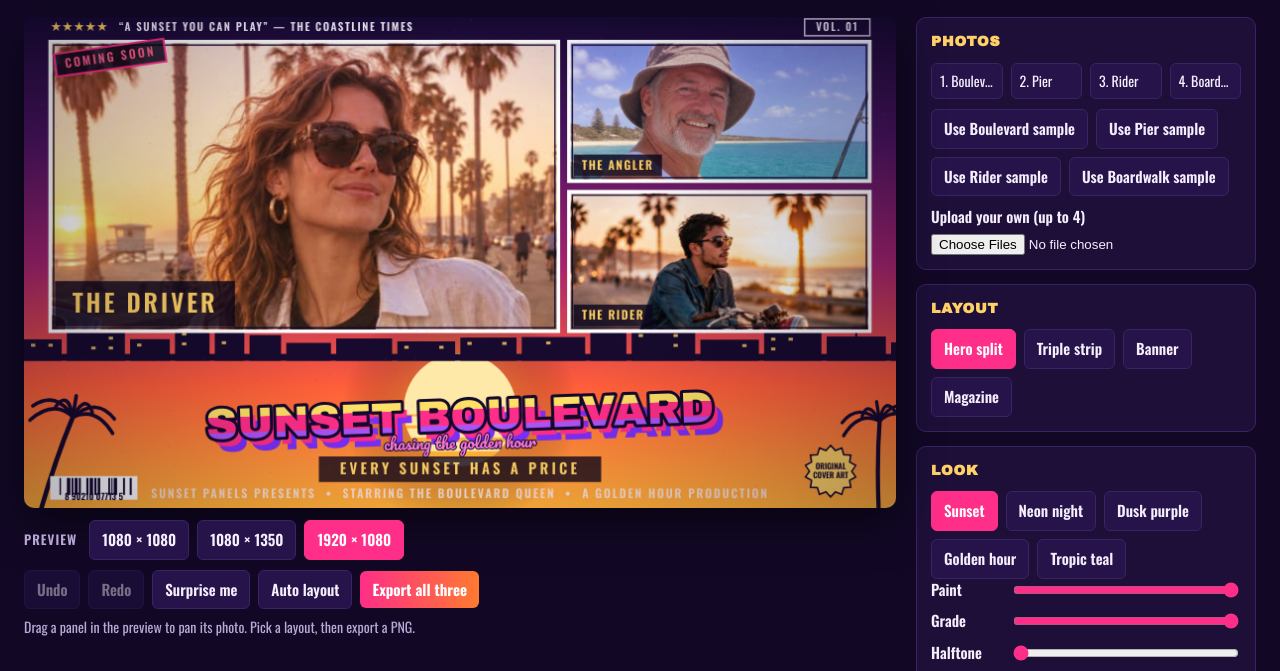
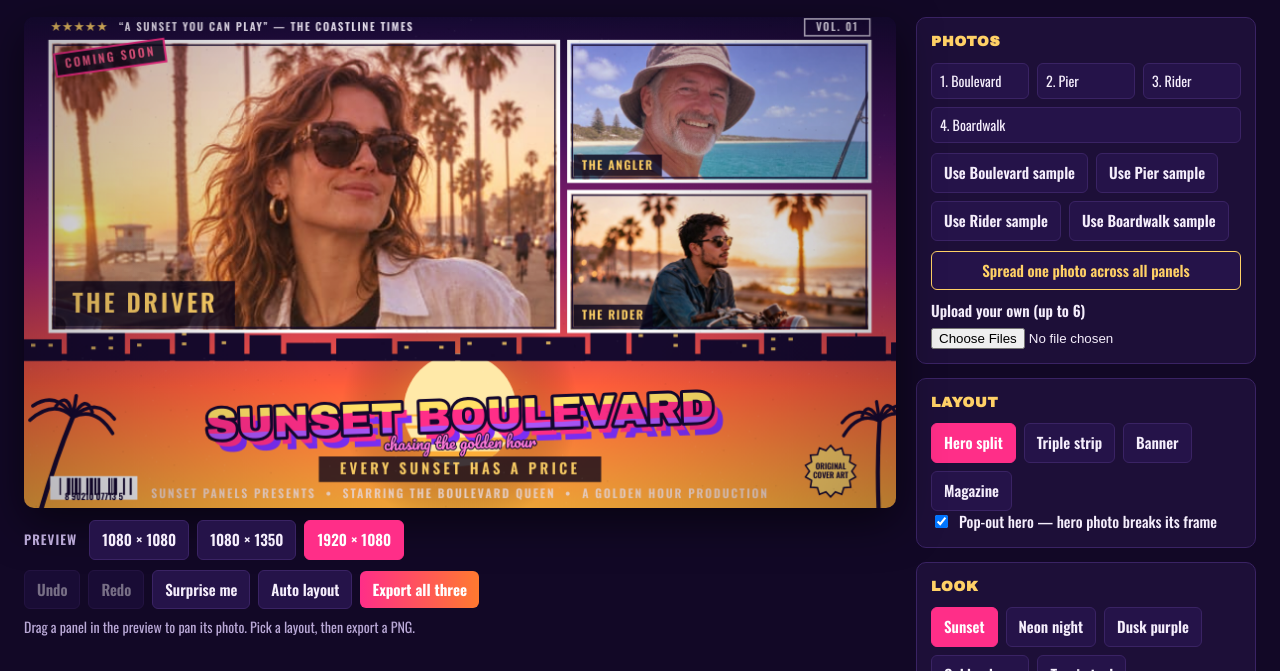
Before and after one commit to einsteincy/gta6-cover-art-01-entry, a plain HTML site: page app/index.html in a window 1280 px wide. Shown: the part 90-761 px from the top of the page. Drawn offline with Linux system fonts and the light colour scheme.

Commit message:
Update app/index.html and app/style.css — Sunset Panels revision

```diff
--- a/app/index.html
+++ b/app/index.html
@@ -32,13 +32,15 @@
       <h2>Photos</h2>
       <div id="photo-slots" class="slots"></div>
       <div id="sample-buttons" class="row"></div>
-      <label class="upload-label">Upload your own (up to 4)
+      <button id="spread-btn" type="button" class="spread" title="Fill every panel with the first photo, each with a different crop">Spread one photo across all panels</button>
+      <label class="upload-label">Upload your own (up to 6)
         <input id="upload" type="file" accept="image/*" multiple>
       </label>
     </section>
     <section>
       <h2>Layout</h2>
       <div id="layout-pick" class="pick-row"></div>
+      <label class="check"><input id="popout-toggle" type="checkbox" checked> Pop-out hero — hero photo breaks its frame</label>
     </section>
     <section>
       <h2>Look</h2>
@@ -56,6 +58,7 @@
       <label>Script subtitle <input id="script-input" type="text" maxlength="40" value="chasing the golden hour"></label>
       <label>Title size <input id="title-size" type="range" min="0.7" max="1.3" step="0.05" value="1"></label>
       <div class="row"><span>Title stripes</span><div id="title-colors" class="swatches"></div></div>
+      <div class="row"><span>Title style</span><div id="title-style-pick" class="pick-row"></div></div>
       <label class="check"><input id="outline-toggle" type="checkbox" checked> Bold black outline</label>
     </section>
     <section>
--- a/app/style.css
+++ b/app/style.css
@@ -131,9 +131,9 @@ button:hover { border-color: var(--accent); }
 .swatches { display: flex; gap: 8px; }
 .swatch { width: 26px; height: 26px; padding: 0; border-radius: 50%; border: 2px solid transparent; }
 .swatch.picked { border-color: #fff; }
-.slots { display: flex; gap: 8px; margin-bottom: 10px; }
+.slots { display: flex; flex-wrap: wrap; gap: 8px; margin-bottom: 10px; }
 .slot {
-  flex: 1;
+  flex: 1 1 30%;
   padding: 7px 8px;
   border: 1px solid var(--line);
   border-radius: 6px;
@@ -155,6 +155,8 @@ button:hover { border-color: var(--accent); }
 .panel-actions { margin-bottom: 10px; }
 .mini { padding: 5px 10px; font-size: 13px; }
 .mini.picked { background: var(--accent); border-color: var(--accent); color: #fff; }
+.spread { width: 100%; margin-bottom: 10px; border-color: var(--gold); color: var(--gold); }
+.spread:hover { border-color: var(--gold); background: rgba(255, 209, 102, 0.12); }
 .look-row { display: flex; flex-direction: row !important; align-items: center; gap: 10px; margin-bottom: 8px; }
 .look-row span { width: 74px; flex: none; font-weight: 600; }
 .look-row input { flex: 1; min-width: 0; }
```
